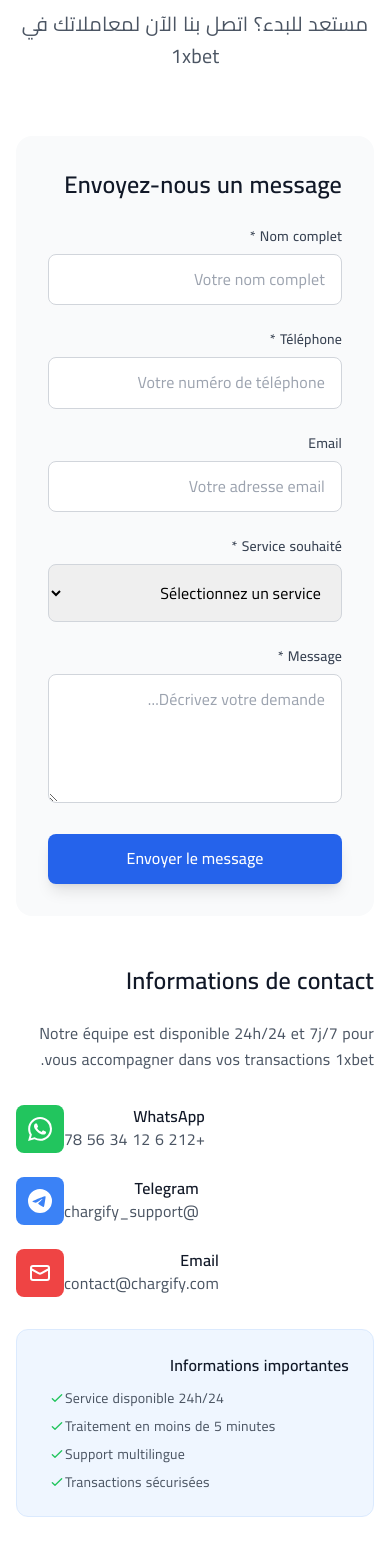
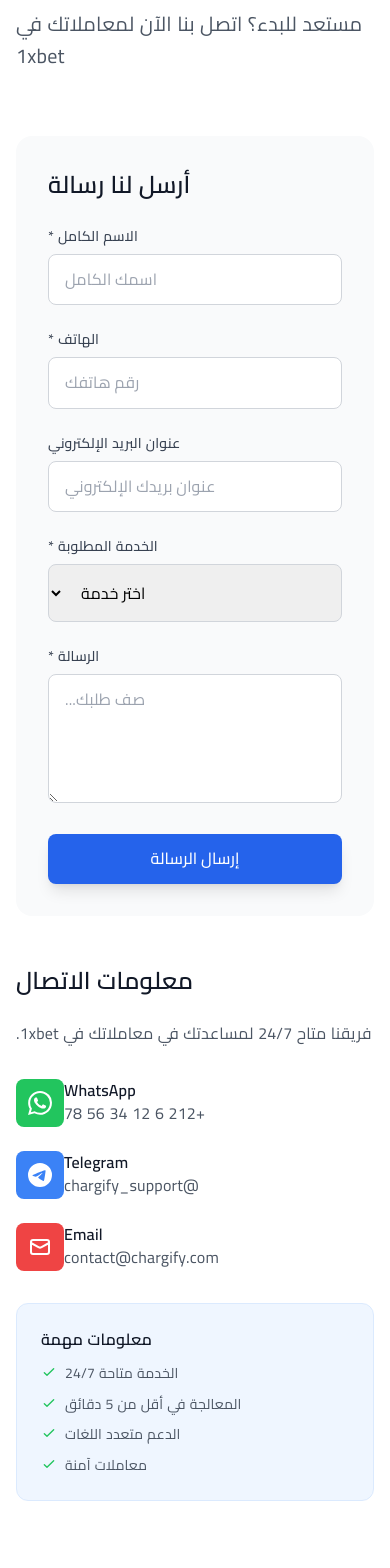
Before and after one commit to nbk265117/chargify, a React (Vite) app: page / in a window 390 px wide. Shown: the part 8920-10488 px from the top of the page. Built offline with nearby package versions, Linux system fonts and the light colour scheme.

Commit message:
feat: Add RTL support and Arabic translations to Contact section, update Header layout for RTL/LTR languages

```diff
--- a/src/components/Contact.jsx
+++ b/src/components/Contact.jsx
@@ -1,8 +1,10 @@
 import React, { useState } from 'react'
 import { useTranslation } from 'react-i18next'
+import { useRTL } from '../hooks/useRTL'
 
 const Contact = () => {
   const { t } = useTranslation();
+  const { isRTL } = useRTL();
 
   const [formData, setFormData] = useState({
     name: '',
@@ -23,7 +25,7 @@
     e.preventDefault()
     // Ici vous pouvez ajouter la logique d'envoi du formulaire
     console.log('Form submitted:', formData)
-    alert('Merci pour votre message ! Nous vous contacterons bientôt.')
+    alert(t('contact.thankYouMessage'))
     setFormData({
       name: '',
       email: '',
@@ -70,27 +72,27 @@
     <section id="contact" className="py-20 bg-white">
       <div className="max-w-7xl mx-auto px-4 sm:px-6 lg:px-8">
         {/* Header */}
-        <div className="text-center mb-16">
+        <div className={`mb-16 ${isRTL ? 'text-right' : 'text-center'}`}>
           <h2 className="text-3xl lg:text-4xl font-bold text-gray-900 mb-4">
             {t('contact.title')}
           </h2>
-          <p className="text-xl text-gray-600 max-w-3xl mx-auto">
+          <p className={`text-xl text-gray-600 max-w-3xl ${isRTL ? 'ml-auto' : 'mx-auto'}`}>
             {t('contact.readyToStart')}
           </p>
         </div>
 
-        <div className="grid grid-cols-1 lg:grid-cols-2 gap-12">
+        <div className={`grid grid-cols-1 lg:grid-cols-2 gap-12 ${isRTL ? 'lg:grid-cols-2-reverse' : ''}`}>
           {/* Contact Form */}
-          <div className="bg-gray-50 rounded-2xl p-8">
+          <div className={`bg-gray-50 rounded-2xl p-8 ${isRTL ? 'text-right' : 'text-left'}`}>
             <h3 className="text-2xl font-bold text-gray-900 mb-6">
-              Envoyez-nous un message
+              {t('contact.sendMessage')}
             </h3>
 
             <form onSubmit={handleSubmit} className="space-y-6">
               <div className="grid grid-cols-1 md:grid-cols-2 gap-6">
                 <div>
                   <label htmlFor="name" className="block text-sm font-medium text-gray-700 mb-2">
-                    Nom complet *
+                    {t('contact.name')} *
                   </label>
                   <input
                     type="text"
@@ -99,14 +101,15 @@
                     value={formData.name}
                     onChange={handleChange}
                     required
-                    className="w-full px-4 py-3 border border-gray-300 rounded-lg focus:ring-2 focus:ring-primary-500 focus:border-transparent transition-colors duration-300"
-                    placeholder="Votre nom complet"
+                    className={`w-full px-4 py-3 border border-gray-300 rounded-lg focus:ring-2 focus:ring-primary-500 focus:border-transparent transition-colors duration-300 ${isRTL ? 'text-right' : 'text-left'}`}
+                    placeholder={t('contact.namePlaceholder')}
+                    dir={isRTL ? 'rtl' : 'ltr'}
                   />
                 </div>
 
                 <div>
                   <label htmlFor="phone" className="block text-sm font-medium text-gray-700 mb-2">
-                    Téléphone *
+                    {t('contact.phone')} *
                   </label>
                   <input
                     type="tel"
@@ -115,15 +118,16 @@
                     value={formData.phone}
                     onChange={handleChange}
                     required
-                    className="w-full px-4 py-3 border border-gray-300 rounded-lg focus:ring-2 focus:ring-primary-500 focus:border-transparent transition-colors duration-300"
-                    placeholder="Votre numéro de téléphone"
+                    className={`w-full px-4 py-3 border border-gray-300 rounded-lg focus:ring-2 focus:ring-primary-500 focus:border-transparent transition-colors duration-300 ${isRTL ? 'text-right' : 'text-left'}`}
+                    placeholder={t('contact.phonePlaceholder')}
+                    dir={isRTL ? 'rtl' : 'ltr'}
                   />
                 </div>
               </div>
 
               <div>
                 <label htmlFor="email" className="block text-sm font-medium text-gray-700 mb-2">
-                  Email
+                  {t('contact.email')}
                 </label>
                 <input
                   type="email"
@@ -131,14 +135,15 @@
                   name="email"
                   value={formData.email}
                   onChange={handleChange}
-                  className="w-full px-4 py-3 border border-gray-300 rounded-lg focus:ring-2 focus:ring-primary-500 focus:border-transparent transition-colors duration-300"
-                  placeholder="Votre adresse email"
+                  className={`w-full px-4 py-3 border border-gray-300 rounded-lg focus:ring-2 focus:ring-primary-500 focus:border-transparent transition-colors duration-300 ${isRTL ? 'text-right' : 'text-left'}`}
+                  placeholder={t('contact.emailPlaceholder')}
+                  dir={isRTL ? 'rtl' : 'ltr'}
                 />
               </div>
 
               <div>
                 <label htmlFor="service" className="block text-sm font-medium text-gray-700 mb-2">
-                  Service souhaité *
+                  {t('contact.service')} *
                 </label>
                 <select
                   id="service"
@@ -146,19 +151,20 @@
                   value={formData.service}
                   onChange={handleChange}
                   required
-                  className="w-full px-4 py-3 border border-gray-300 rounded-lg focus:ring-2 focus:ring-primary-500 focus:border-transparent transition-colors duration-300"
+                  className={`w-full px-4 py-3 border border-gray-300 rounded-lg focus:ring-2 focus:ring-primary-500 focus:border-transparent transition-colors duration-300 ${isRTL ? 'text-right' : 'text-left'}`}
+                  dir={isRTL ? 'rtl' : 'ltr'}
                 >
-                  <option value="">Sélectionnez un service</option>
-                  <option value="recharge">Recharge de compte</option>
-                  <option value="depot">Dépôt d'argent</option>
-                  <option value="retrait">Retrait d'argent</option>
-                  <option value="autre">Autre</option>
+                  <option value="">{t('contact.selectService')}</option>
+                  <option value="recharge">{t('contact.recharge')}</option>
+                  <option value="depot">{t('contact.deposit')}</option>
+                  <option value="retrait">{t('contact.withdrawal')}</option>
+                  <option value="autre">{t('contact.other')}</option>
                 </select>
               </div>
 
               <div>
                 <label htmlFor="message" className="block text-sm font-medium text-gray-700 mb-2">
-                  Message *
+                  {t('contact.message')} *
                 </label>
                 <textarea
                   id="message"
@@ -167,8 +173,9 @@
                   onChange={handleChange}
                   required
                   rows={4}
-                  className="w-full px-4 py-3 border border-gray-300 rounded-lg focus:ring-2 focus:ring-primary-500 focus:border-transparent transition-colors duration-300"
-                  placeholder="Décrivez votre demande..."
+                  className={`w-full px-4 py-3 border border-gray-300 rounded-lg focus:ring-2 focus:ring-primary-500 focus:border-transparent transition-colors duration-300 ${isRTL ? 'text-right' : 'text-left'}`}
+                  placeholder={t('contact.messagePlaceholder')}
+                  dir={isRTL ? 'rtl' : 'ltr'}
                 />
               </div>
 
@@ -176,26 +183,26 @@
                 type="submit"
                 className="w-full btn-primary"
               >
-                Envoyer le message
+                {t('contact.send')}
               </button>
             </form>
           </div>
 
           {/* Contact Information */}
-          <div className="space-y-8">
+          <div className={`space-y-8 ${isRTL ? 'text-right' : 'text-left'}`}>
             <div>
               <h3 className="text-2xl font-bold text-gray-900 mb-6">
-                Informations de contact
+                {t('contact.contactInfo')}
               </h3>
               <p className="text-gray-600 mb-8">
-                Notre équipe est disponible 24h/24 et 7j/7 pour vous accompagner dans vos transactions 1xbet.
+                {t('contact.contactDescription')}
               </p>
             </div>
 
             {/* Contact Methods */}
             <div className="space-y-6">
               {contactMethods.map((method, index) => (
-                <div key={index} className="flex items-center space-x-4">
+                <div key={index} className={`flex items-center ${isRTL ? 'space-x-reverse space-x-4' : 'space-x-4'}`}>
                   <div className={`${method.color} text-white w-12 h-12 rounded-lg flex items-center justify-center flex-shrink-0`}>
                     {method.icon}
                   </div>
@@ -209,31 +216,31 @@
 
             {/* Additional Info */}
             <div className="bg-gradient-to-r from-primary-50 to-blue-50 rounded-xl p-6 border border-primary-100">
-              <h4 className="font-semibold text-gray-900 mb-3">Informations importantes</h4>
+              <h4 className="font-semibold text-gray-900 mb-3">{t('contact.importantInfo')}</h4>
               <ul className="space-y-2 text-sm text-gray-600">
-                <li className="flex items-start">
-                  <svg className="w-4 h-4 text-green-500 mr-2 mt-0.5 flex-shrink-0" fill="none" stroke="currentColor" viewBox="0 0 24 24">
+                <li className={`flex items-start ${isRTL ? 'flex-row-reverse' : ''}`}>
+                  <svg className={`w-4 h-4 text-green-500 mt-0.5 flex-shrink-0 ${isRTL ? 'ml-2' : 'mr-2'}`} fill="none" stroke="currentColor" viewBox="0 0 24 24">
                     <path strokeLinecap="round" strokeLinejoin="round" strokeWidth={2} d="M5 13l4 4L19 7" />
                   </svg>
-                  Service disponible 24h/24
+                  <span>{t('contact.available24h')}</span>
                 </li>
-                <li className="flex items-start">
-                  <svg className="w-4 h-4 text-green-500 mr-2 mt-0.5 flex-shrink-0" fill="none" stroke="currentColor" viewBox="0 0 24 24">
+                <li className={`flex items-start ${isRTL ? 'flex-row-reverse' : ''}`}>
+                  <svg className={`w-4 h-4 text-green-500 mt-0.5 flex-shrink-0 ${isRTL ? 'ml-2' : 'mr-2'}`} fill="none" stroke="currentColor" viewBox="0 0 24 24">
                     <path strokeLinecap="round" strokeLinejoin="round" strokeWidth={2} d="M5 13l4 4L19 7" />
                   </svg>
-                  Traitement en moins de 5 minutes
+                  <span>{t('contact.processing5min')}</span>
                 </li>
-                <li className="flex items-start">
-                  <svg className="w-4 h-4 text-green-500 mr-2 mt-0.5 flex-shrink-0" fill="none" stroke="currentColor" viewBox="0 0 24 24">
+                <li className={`flex items-start ${isRTL ? 'flex-row-reverse' : ''}`}>
+                  <svg className={`w-4 h-4 text-green-500 mt-0.5 flex-shrink-0 ${isRTL ? 'ml-2' : 'ml-2'}`} fill="none" stroke="currentColor" viewBox="0 0 24 24">
                     <path strokeLinecap="round" strokeLinejoin="round" strokeWidth={2} d="M5 13l4 4L19 7" />
                   </svg>
-                  Support multilingue
+                  <span>{t('contact.multilingualSupport')}</span>
                 </li>
-                <li className="flex items-start">
-                  <svg className="w-4 h-4 text-green-500 mr-2 mt-0.5 flex-shrink-0" fill="none" stroke="currentColor" viewBox="0 0 24 24">
+                <li className={`flex items-start ${isRTL ? 'flex-row-reverse' : ''}`}>
+                  <svg className={`w-4 h-4 text-green-500 mt-0.5 flex-shrink-0 ${isRTL ? 'ml-2' : 'mr-2'}`} fill="none" stroke="currentColor" viewBox="0 0 24 24">
                     <path strokeLinecap="round" strokeLinejoin="round" strokeWidth={2} d="M5 13l4 4L19 7" />
                   </svg>
-                  Transactions sécurisées
+                  <span>{t('contact.secureTransactions')}</span>
                 </li>
               </ul>
             </div>
--- a/src/locales/ar.json
+++ b/src/locales/ar.json
@@ -123,12 +123,31 @@
     "title": "اتصل بنا",
     "subtitle": "نحن هنا لمساعدتك",
     "readyToStart": "مستعد للبدء؟ اتصل بنا الآن لمعاملاتك في 1xbet",
+    "sendMessage": "أرسل لنا رسالة",
     "name": "الاسم الكامل",
     "email": "عنوان البريد الإلكتروني",
+    "phone": "الهاتف",
+    "service": "الخدمة المطلوبة",
     "message": "الرسالة",
-    "send": "إرسال",
-    "phone": "الهاتف",
-    "address": "العنوان"
+    "send": "إرسال الرسالة",
+    "address": "العنوان",
+    "namePlaceholder": "اسمك الكامل",
+    "phonePlaceholder": "رقم هاتفك",
+    "emailPlaceholder": "عنوان بريدك الإلكتروني",
+    "selectService": "اختر خدمة",
+    "recharge": "إعادة شحن الحساب",
+    "deposit": "إيداع الأموال",
+    "withdrawal": "سحب الأموال",
+    "other": "أخرى",
+    "messagePlaceholder": "صف طلبك...",
+    "contactInfo": "معلومات الاتصال",
+    "contactDescription": "فريقنا متاح 24/7 لمساعدتك في معاملاتك في 1xbet.",
+    "importantInfo": "معلومات مهمة",
+    "available24h": "الخدمة متاحة 24/7",
+    "processing5min": "المعالجة في أقل من 5 دقائق",
+    "multilingualSupport": "الدعم متعدد اللغات",
+    "secureTransactions": "معاملات آمنة",
+    "thankYouMessage": "شكراً لك على رسالتك! سنتواصل معك قريباً."
   },
   "footer": {
     "description": "شريكك الموثوق لجميع معاملاتك في 1xbet",
--- a/src/locales/fr.json
+++ b/src/locales/fr.json
@@ -123,12 +123,31 @@
     "title": "Contactez-nous",
     "subtitle": "Nous sommes là pour vous aider",
     "readyToStart": "Prêt à commencer ? Contactez-nous dès maintenant pour vos transactions 1xbet",
+    "sendMessage": "Envoyez-nous un message",
     "name": "Nom complet",
     "email": "Adresse e-mail",
+    "phone": "Téléphone",
+    "service": "Service souhaité",
     "message": "Message",
-    "send": "Envoyer",
-    "phone": "Téléphone",
-    "address": "Adresse"
+    "send": "Envoyer le message",
+    "address": "Adresse",
+    "namePlaceholder": "Votre nom complet",
+    "phonePlaceholder": "Votre numéro de téléphone",
+    "emailPlaceholder": "Votre adresse email",
+    "selectService": "Sélectionnez un service",
+    "recharge": "Recharge de compte",
+    "deposit": "Dépôt d'argent",
+    "withdrawal": "Retrait d'argent",
+    "other": "Autre",
+    "messagePlaceholder": "Décrivez votre demande...",
+    "contactInfo": "Informations de contact",
+    "contactDescription": "Notre équipe est disponible 24h/24 et 7j/7 pour vous accompagner dans vos transactions 1xbet.",
+    "importantInfo": "Informations importantes",
+    "available24h": "Service disponible 24h/24",
+    "processing5min": "Traitement en moins de 5 minutes",
+    "multilingualSupport": "Support multilingue",
+    "secureTransactions": "Transactions sécurisées",
+    "thankYouMessage": "Merci pour votre message ! Nous vous contacterons bientôt."
   },
   "footer": {
     "description": "Votre partenaire de confiance pour toutes vos transactions 1xbet",
```
Also changed, not shown: src/components/Header.jsx (+28 -4 lines), src/locales/en.json (+22 -3 lines).
